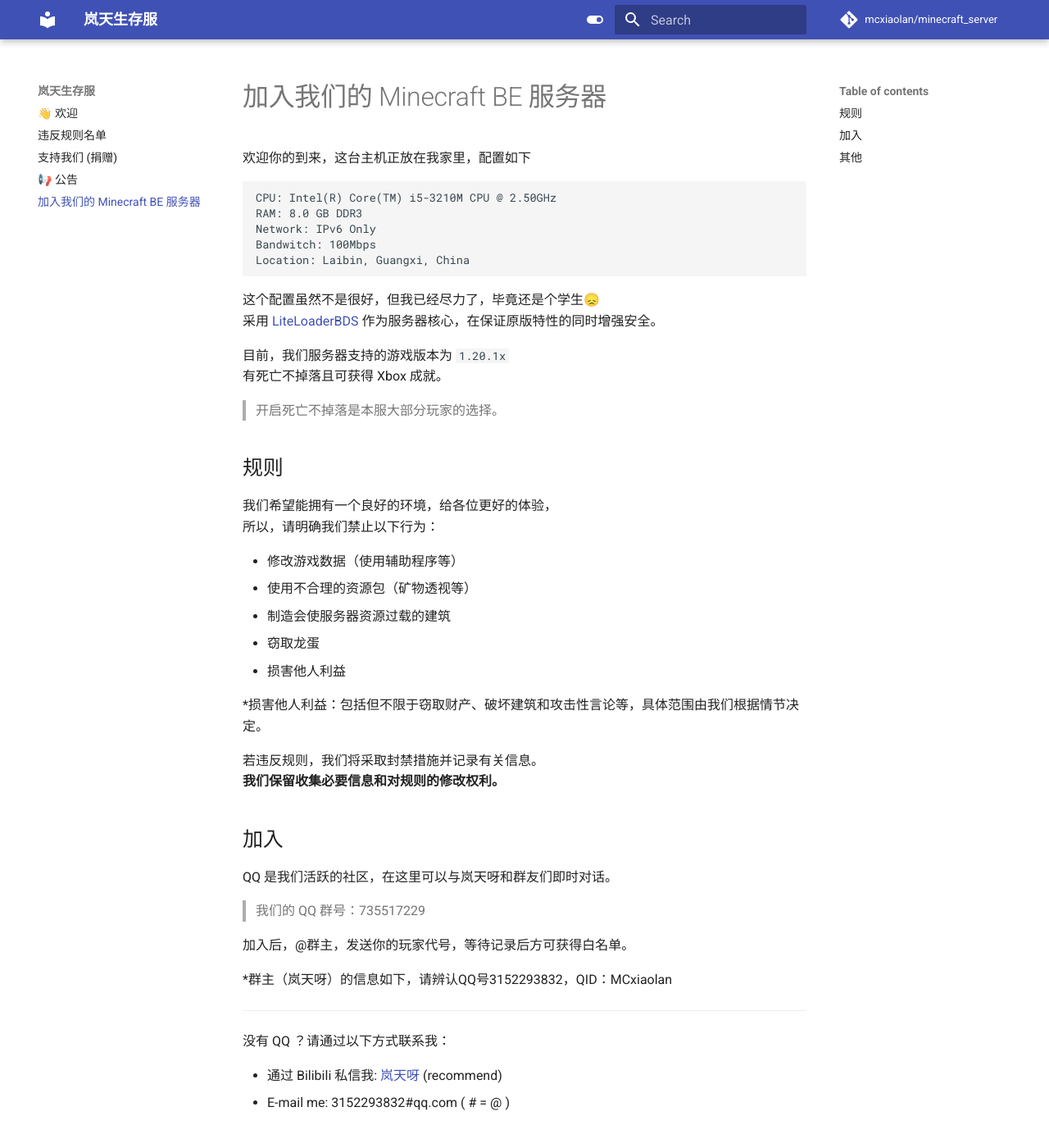
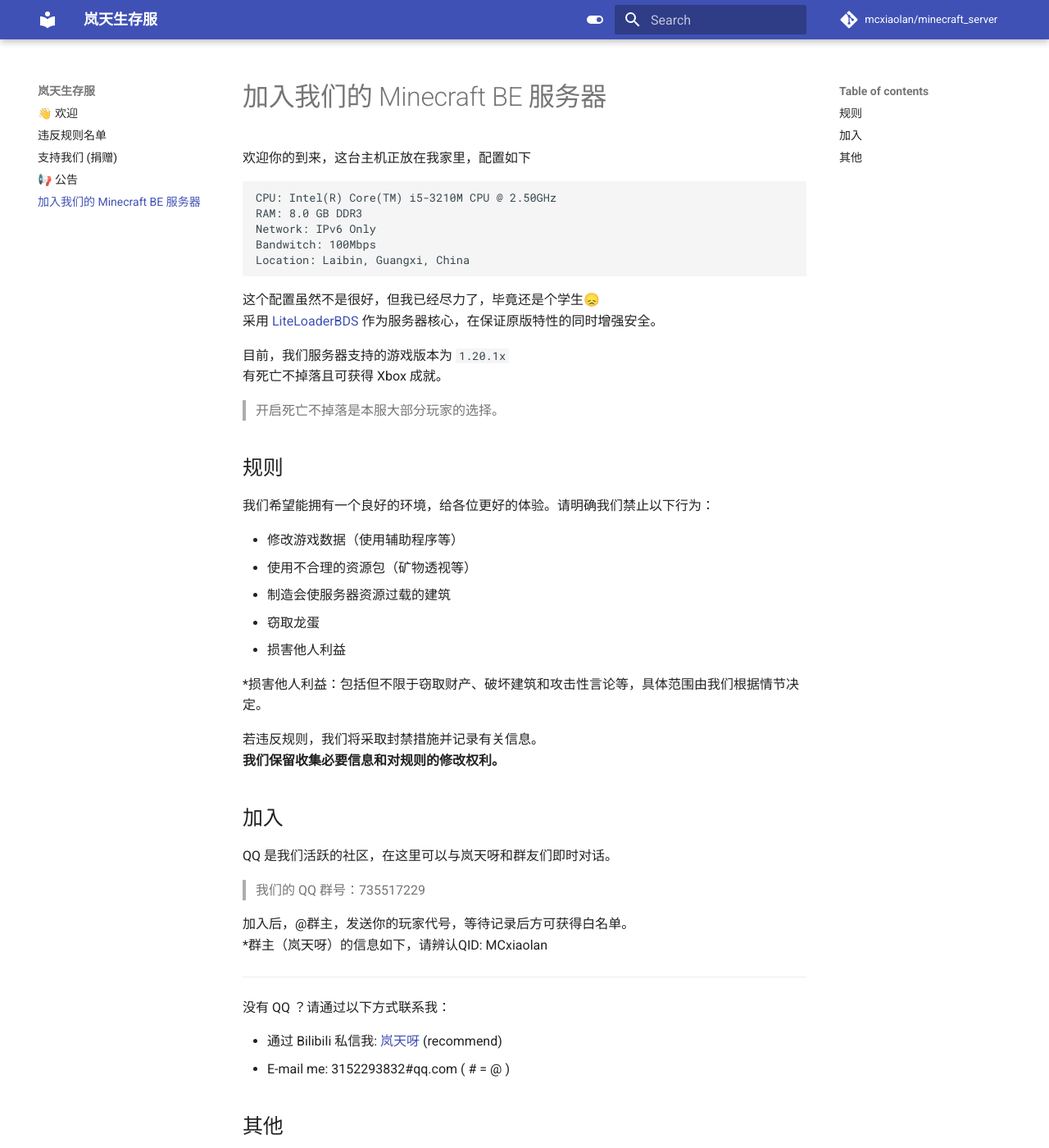
Before and after one commit to mcxiaolan/minecraft_server, an MkDocs documentation site: the page built from docs/join.md, in a window 1280 px wide and 1400 px high. Shown: the whole window at 82% size. Built offline with MkDocs 1.6.1 and Material for MkDocs 9.7.7, drawn with Linux system fonts in a browser that asks for light colours; comment, search, counter and statistics services are not loaded.

Commit message:
Update join.md

```diff
--- a/docs/join.md
+++ b/docs/join.md
@@ -16,8 +16,7 @@
 > 开启死亡不掉落是本服大部分玩家的选择。
 
 ## 规则
-我们希望能拥有一个良好的环境，给各位更好的体验，
-所以，请明确我们禁止以下行为：
+我们希望能拥有一个良好的环境，给各位更好的体验。请明确我们禁止以下行为：
 
 - 修改游戏数据（使用辅助程序等）
 - 使用不合理的资源包（矿物透视等）
@@ -36,8 +35,7 @@
 > 我们的 QQ 群号：735517229
 
 加入后，@群主，发送你的玩家代号，等待记录后方可获得白名单。
-
-*群主（岚天呀）的信息如下，请辨认QQ号3152293832，QID：MCxiaolan
+*群主（岚天呀）的信息如下，请辨认QID: MCxiaolan
 
 ---
 
```
